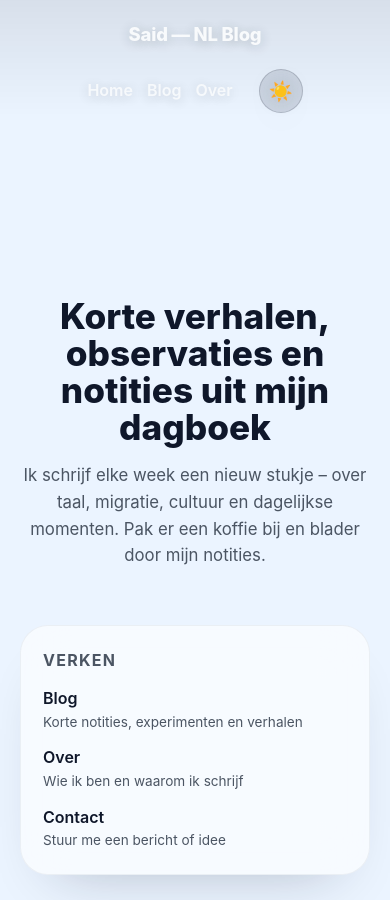
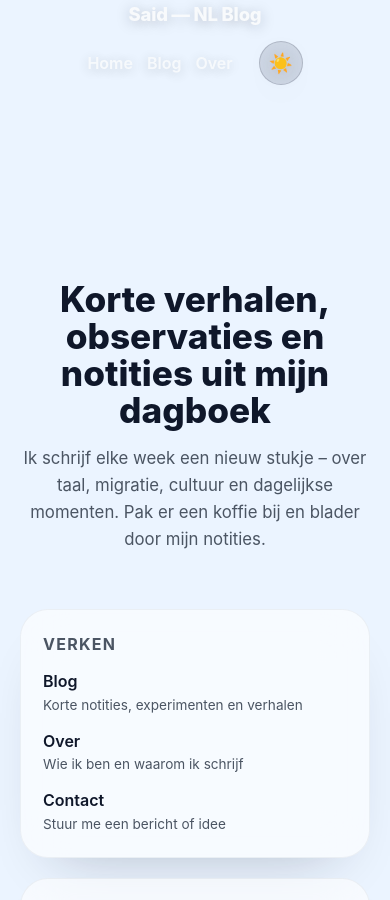
Before and after one commit to anatolischejongen/anatolischejongen, a Jekyll site: the page built from index.md, in a window 390 px wide and 900 px high. Built offline with Jekyll 4.4.1, drawn with Linux system fonts in a browser that asks for light colours.

Commit message:
Refine header layout and panel spacing

```diff
--- a/_layouts/default.html
+++ b/_layouts/default.html
@@ -117,16 +114,15 @@
         if (!getStored()) updateToggle();
       });
 
-      function syncHeaderHeight(){
-        if (!header) return;
-        const height = header.offsetHeight;
-        root.style.setProperty('--header-height', `${Math.round(height)}px`);
-      }
+      const header = document.getElementById('siteHeader');
+      let lastScrollY = window.scrollY;
+      let ticking = false;
+      let headerHeight = header ? header.offsetHeight : 0;
 
       function updateHeaderVisibility(){
         if (!header) return;
         const currentY = window.scrollY;
-        const threshold = header.offsetHeight * 0.6;
+        const threshold = headerHeight * 0.65;
         const scrollingDown = currentY > lastScrollY;
         const scrollingUp = currentY < lastScrollY;
 
--- a/assets/css/site.css
+++ b/assets/css/site.css
@@ -15,7 +15,7 @@
   --bg-overlay: rgba(255,255,255,0.0);
   --bg-fallback: #ebf4ff;
 
-  --header-height: 72px;
+  --page-top-spacing: clamp(120px, 16vw, 200px);
 
   --header-fg: #f8fafc;
   --header-border: rgba(255,255,255,0.15);
@@ -41,6 +41,7 @@
     --surface-shadow: 0 28px 60px -32px rgba(0,0,0,0.55);
     --bg-overlay: rgba(8,15,35,0.08);
     --bg-fallback: #0f172a;
+    --page-top-spacing: clamp(132px, 20vw, 220px);
     --header-fg: #f8fafc;
     --header-border: rgba(255,255,255,0.18);
     --header-shadow: 0 2px 16px rgba(0,0,0,0.65);
@@ -63,6 +64,7 @@
   --surface-shadow: 0 28px 60px -36px rgba(15,23,42,0.3);
   --bg-overlay: rgba(255,255,255,0.0);
   --bg-fallback: #ebf4ff;
+  --page-top-spacing: clamp(120px, 16vw, 200px);
   --header-fg: #f8fafc;
   --header-border: rgba(255,255,255,0.15);
   --header-shadow: 0 2px 14px rgba(15,23,42,0.25);
@@ -84,6 +86,7 @@
   --surface-shadow: 0 28px 60px -32px rgba(0,0,0,0.55);
   --bg-overlay: rgba(8,15,35,0.08);
   --bg-fallback: #0f172a;
+  --page-top-spacing: clamp(132px, 20vw, 220px);
   --header-fg: #f8fafc;
   --header-border: rgba(255,255,255,0.18);
   --header-shadow: 0 2px 16px rgba(0,0,0,0.65);
@@ -112,25 +115,18 @@ html{
 
 body{
   position:relative;
-  background: transparent;
-}
-
-body::before{
-  content:"";
-  position:fixed;
-  inset:0;
-  z-index:-1;
+  background-color: var(--bg-fallback);
   background-image:
     linear-gradient(180deg, var(--bg-overlay), var(--bg-overlay)),
     var(--bg-image);
   background-size: cover;
   background-repeat: no-repeat;
-  background-position: center;
+  background-position: center top;
   background-attachment: fixed;
 }
 
 @media (max-width: 768px){
-  body::before{
+  body{
     background-position: center top;
     background-size: cover;
     background-attachment: scroll;
@@ -140,33 +136,22 @@ body::before{
 .shell{
   width:min(1120px, 100%);
   margin:0 auto;
-  padding:0 32px;
+  padding:0 clamp(16px, 4vw, 48px);
 }
 
 .site-header{
-  position:fixed;
+  position:sticky;
   top:0;
   left:0;
   right:0;
-  z-index:20;
+  z-index:30;
   width:100%;
   color: var(--header-fg);
   background: transparent;
   border-bottom:none;
-  padding-top:16px;
   transform: translateY(0);
-  transition: transform .32s ease, opacity .32s ease;
+  transition: transform .3s ease, opacity .3s ease;
   opacity:1;
-}
-
-.site-header::after{
-  content:"";
-  position:absolute;
-  inset:0;
-  pointer-events:none;
-  background: linear-gradient(180deg, rgba(0,0,0,0.18), rgba(0,0,0,0));
-  opacity:0.45;
-  z-index:-1;
 }
 
 .site-header.is-hidden{
@@ -175,22 +160,15 @@ body::before{
   pointer-events:none;
 }
 
-.page::before{
-  content:"";
-  display:block;
-  height:var(--header-height);
-  width:100%;
-}
-
 .site-header__inner{
   display:flex;
   align-items:center;
   justify-content:space-between;
-  gap:32px;
-  min-height: var(--header-height);
+  gap: clamp(20px, 3vw, 32px);
   width:100%;
-  margin:0;
-  padding:0 clamp(24px, 5vw, 72px);
+  max-width:min(1120px, 100%);
+  margin:0 auto;
+  padding: clamp(14px, 2.8vw, 24px) clamp(16px, 4vw, 48px);
   box-sizing:border-box;
 }
 
@@ -270,7 +248,7 @@ body::before{
 }
 
 .page{
-  padding:calc(var(--header-height) + 40px) 0 200px;
+  padding: var(--page-top-spacing) 0 200px;
   min-height: calc(100vh - 120px);
   position:relative;
 }
@@ -354,9 +332,9 @@ body::before{
   display:grid;
   grid-template-columns: 280px 1fr;
   gap:32px;
-  width:min(1100px, 100%);
+  width:min(1120px, 100%);
   margin:0 auto 32px;
-  padding:0 32px;
+  padding:0 clamp(16px, 4vw, 48px);
   position:relative;
 }
 
@@ -508,8 +486,17 @@ body::before{
 }
 
 @media (max-width: 640px){
+  :root{
+    --page-top-spacing: clamp(140px, 28vw, 240px);
+  }
   .shell{
     padding:0 20px;
+  }
+  .layout-panels{
+    width:100%;
+    padding:0 20px;
+    margin:0 auto 28px;
+    gap:20px;
   }
   .site-header__inner{
     flex-wrap:wrap;
```
Also changed, not shown: other parts of _layouts/default.html (+9 -8 lines).
